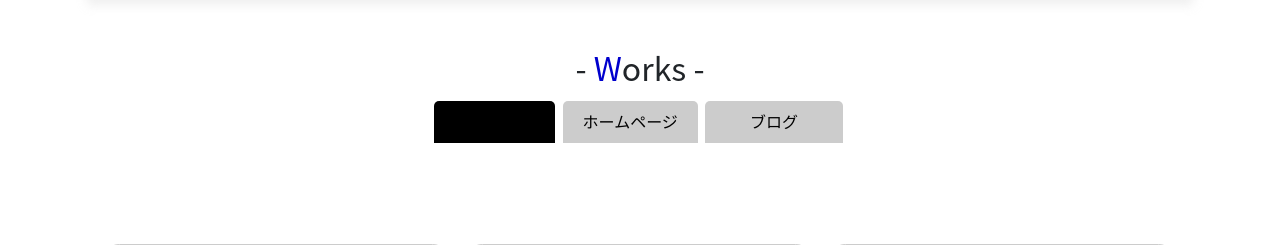
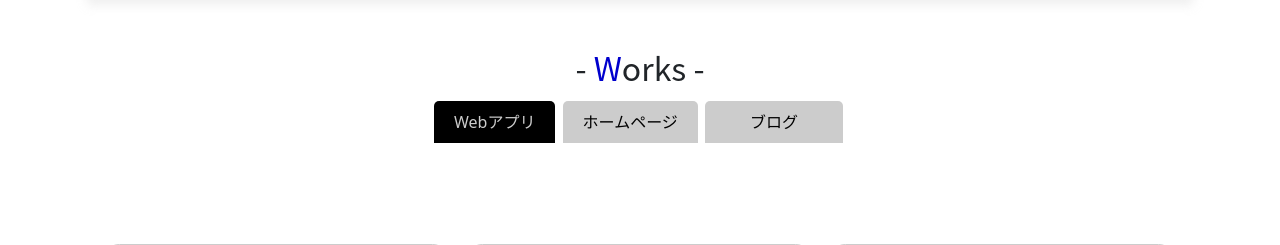
Before and after one commit to bonbo0811/portfolio, a PHP site: page /Works.php in a window 1280 px wide, with the pointer over the restyled element. Shown: the part 68-313 px from the top of the page. Run offline with PHP 8.4, Linux system fonts and the light colour scheme.

Commit message:
tab修正

```diff
--- a/css/style.css
+++ b/css/style.css
@@ -167,10 +167,6 @@ text-align: left;}
     border-radius: 5px 5px 0 0;
 }
 
-.tab-nav a:hover{
-    color: #000;
-}
-
 .tab-nav-item-blog{
     padding: 10px 45px;
     color: #000;
```
